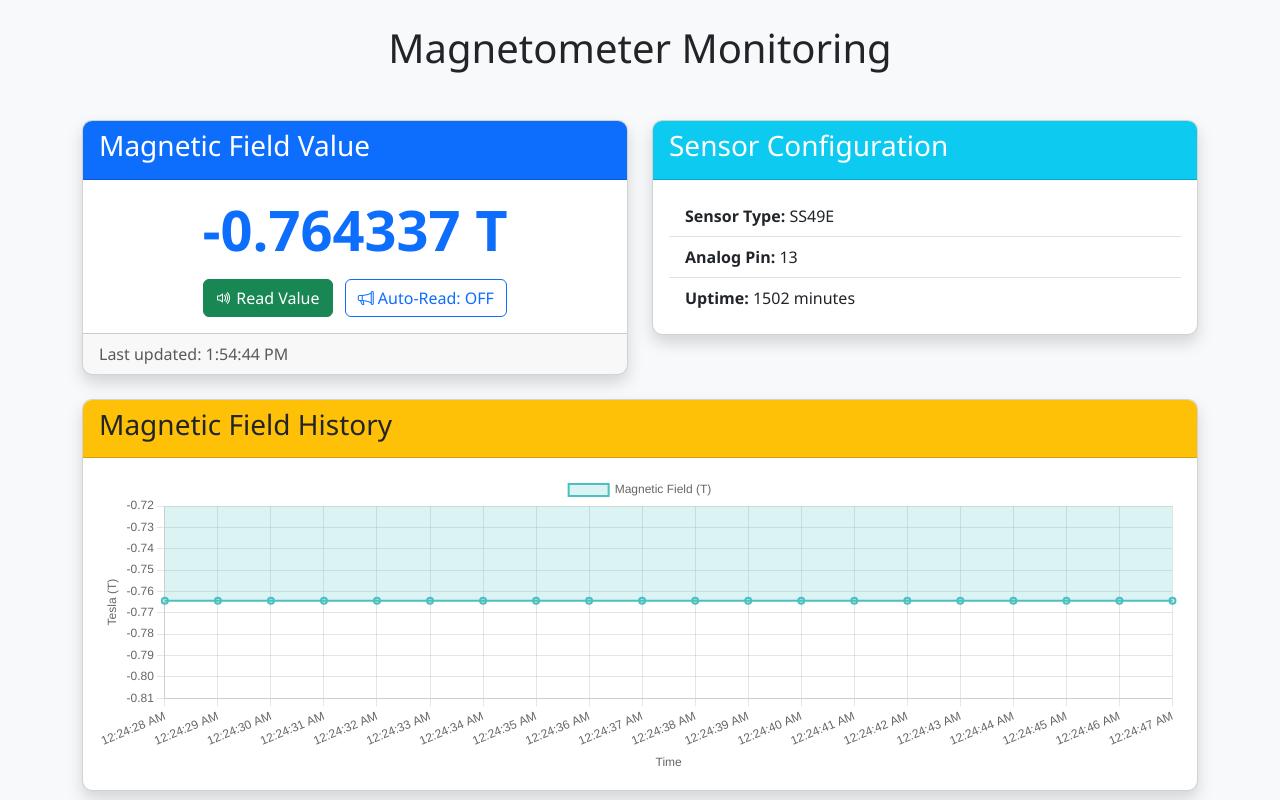
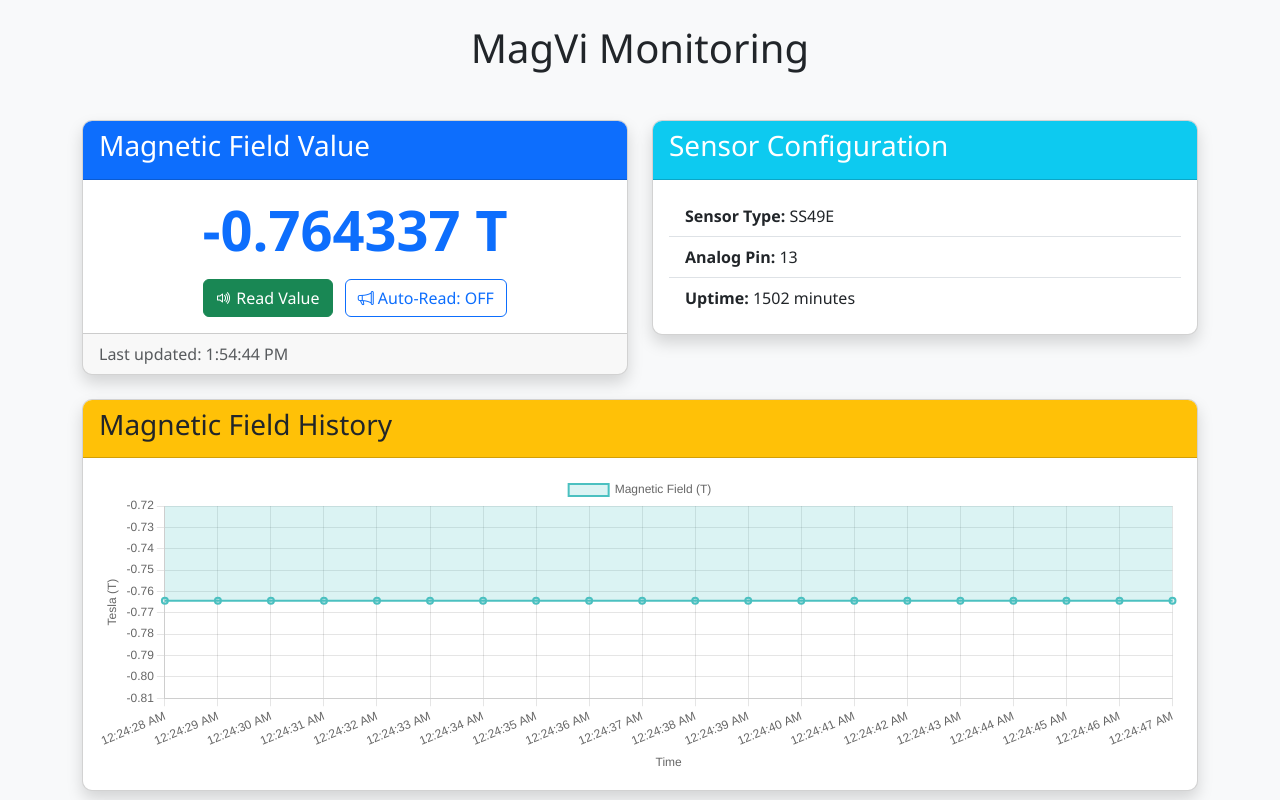
Before and after one commit to 4211421036/magvi, a plain HTML site: page index.html in a window 1280 px wide. Shown: the top 800 px of the page. Drawn offline with nearby package versions, Linux system fonts and the light colour scheme.

Commit message:
Update index.html

```diff
--- a/index.html
+++ b/index.html
@@ -12,7 +12,7 @@
     <a href="#main-content" class="visually-hidden-focusable">Skip to main content</a>
 
     <header role="banner" class="container mt-4">
-        <h1 class="text-center">Magnetometer Monitoring</h1>
+        <h1 class="text-center">MagVi Monitoring</h1>
     </header>
 
     <main id="main-content" tabindex="-1" role="main" class="container mt-5">
```
